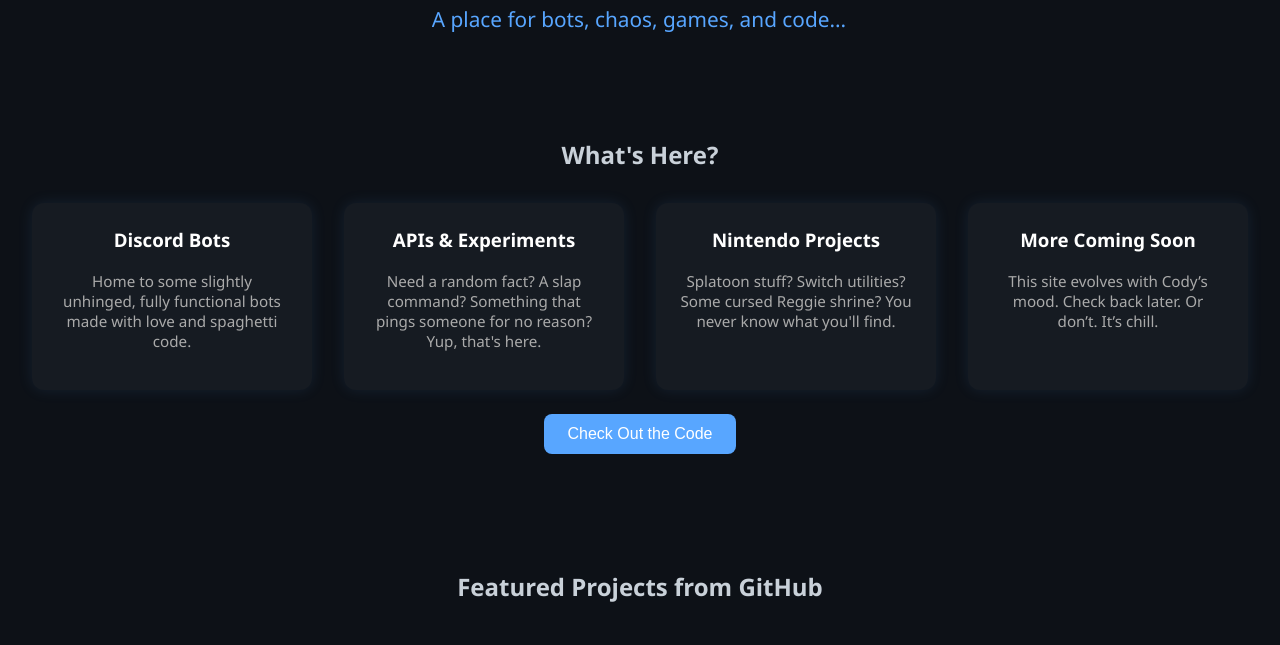
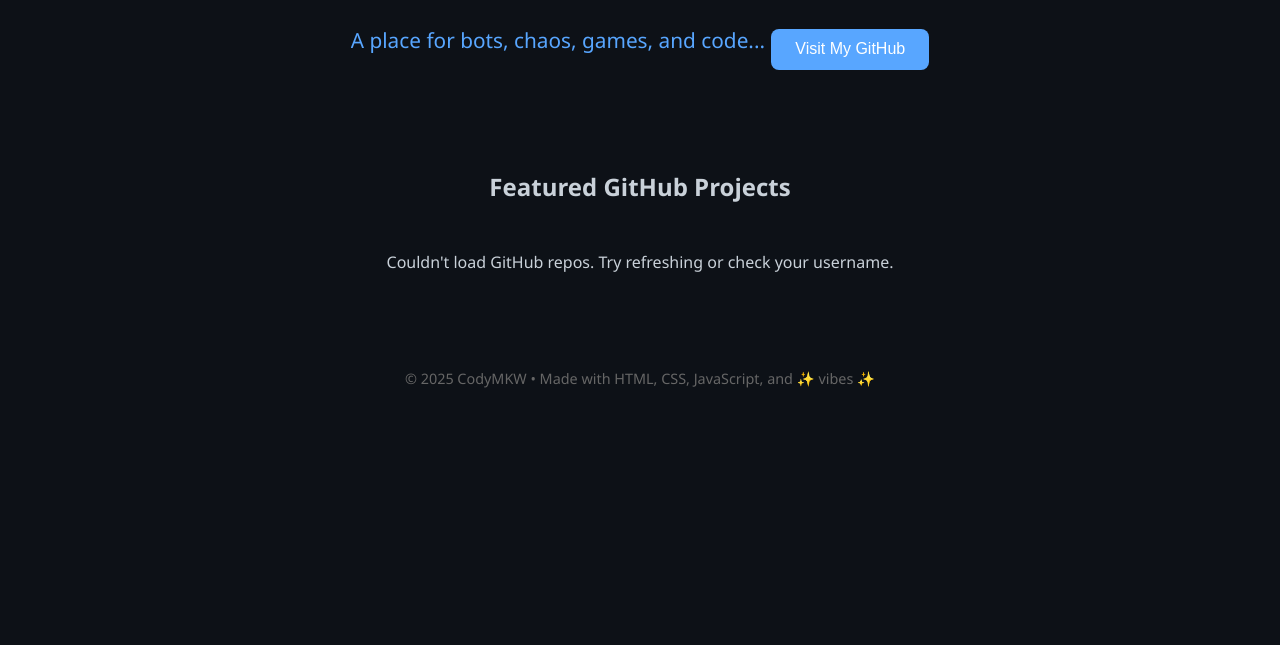
Before and after one commit to CodysNintendoNetwork/codysnintendonetwork.github.io, a plain HTML site: page index.html in a window 1280 px wide. Shown: the part 155-800 px from the top of the page. Drawn offline with Linux system fonts and the light colour scheme; no server answers.

Commit message:
Update index.html

```diff
--- a/index.html
+++ b/index.html
@@ -60,45 +60,6 @@
       margin-top: 2rem;
     }
 
-    .card {
-      background-color: var(--card-bg);
-      padding: 1.5rem;
-      border-radius: 12px;
-      box-shadow: 0 0 15px rgba(88, 166, 255, 0.1);
-      transition: transform 0.2s ease, box-shadow 0.2s ease;
-    }
-
-    .card:hover {
-      transform: translateY(-5px);
-      box-shadow: 0 0 20px var(--hover-glow);
-    }
-
-    .card h3 {
-      margin-top: 0;
-      color: #fff;
-    }
-
-    .card p {
-      font-size: 0.95rem;
-      color: #aaa;
-    }
-
-    button {
-      margin-top: 1.5rem;
-      padding: 0.7rem 1.5rem;
-      background-color: var(--accent-color);
-      border: none;
-      border-radius: 8px;
-      color: #fff;
-      font-size: 1rem;
-      cursor: pointer;
-      transition: background-color 0.3s ease;
-    }
-
-    button:hover {
-      background-color: var(--hover-glow);
-    }
-
     .gh-card {
       display: flex;
       flex-direction: column;
@@ -136,6 +97,22 @@
     .gh-meta a {
       color: var(--accent-color);
       text-decoration: none;
+    }
+
+    button {
+      margin-top: 1.5rem;
+      padding: 0.7rem 1.5rem;
+      background-color: var(--accent-color);
+      border: none;
+      border-radius: 8px;
+      color: #fff;
+      font-size: 1rem;
+      cursor: pointer;
+      transition: background-color 0.3s ease;
+    }
+
+    button:hover {
+      background-color: var(--hover-glow);
     }
 
     footer {
@@ -182,33 +159,11 @@
   <header>
     <h1>Cody's Nintendo Network</h1>
     <div class="typing">A place for bots, chaos, games, and code...</div>
+    <button onclick="window.location.href='https://github.com/CodyMKW'">Visit My GitHub</button>
   </header>
 
   <section>
-    <h2>What's Here?</h2>
-    <div class="card-grid">
-      <div class="card">
-        <h3>Discord Bots</h3>
-        <p>Home to some slightly unhinged, fully functional bots made with love and spaghetti code.</p>
-      </div>
-      <div class="card">
-        <h3>APIs & Experiments</h3>
-        <p>Need a random fact? A slap command? Something that pings someone for no reason? Yup, that's here.</p>
-      </div>
-      <div class="card">
-        <h3>Nintendo Projects</h3>
-        <p>Splatoon stuff? Switch utilities? Some cursed Reggie shrine? You never know what you'll find.</p>
-      </div>
-      <div class="card">
-        <h3>More Coming Soon</h3>
-        <p>This site evolves with Cody’s mood. Check back later. Or don’t. It’s chill.</p>
-      </div>
-    </div>
-    <button onclick="window.location.href='https://github.com/CodyMKW'">Check Out the Code</button>
-  </section>
-
-  <section>
-    <h2>Featured Projects from GitHub</h2>
+    <h2>Featured GitHub Projects</h2>
     <div class="card-grid" id="github-projects">
       <!-- GitHub projects will be injected here -->
     </div>
```
